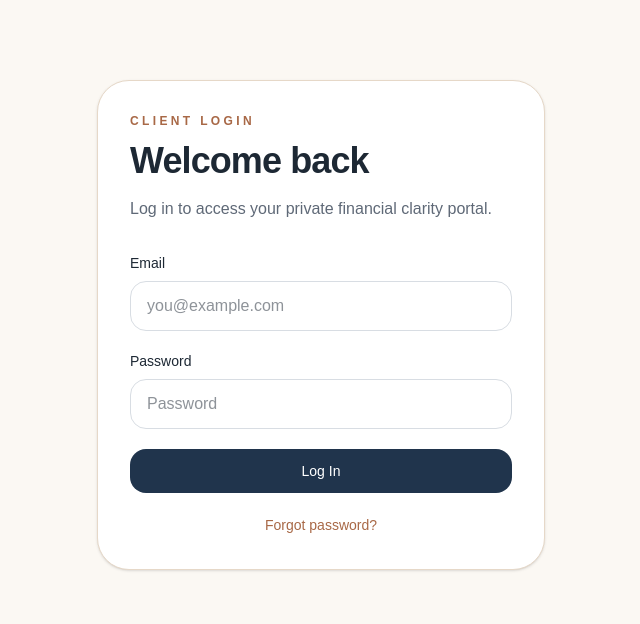
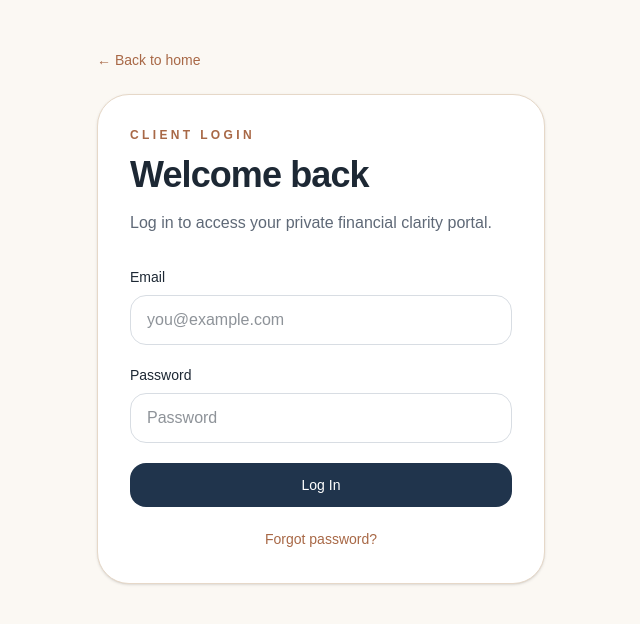
Before and after one commit to samuelhenig/henig-financial, a Next.js app: page /login in a window 1280 px wide. Shown: the top 624 px of the page, without its empty margins (319-959 px from the left). Built offline with nearby package versions, Linux system fonts and the light colour scheme; no server answers.

Commit message:
Update page.js

```diff
--- a/src/app/login/page.js
+++ b/src/app/login/page.js
@@ -1,5 +1,6 @@
 "use client";
 
+import Link from "next/link";
 import { useState } from "react";
 import { supabase } from "../../lib/supabase";
 
@@ -7,19 +8,30 @@ export default function LoginPage() {
   const [email, setEmail] = useState("");
   const [password, setPassword] = useState("");
 
+  function isValidEmail(value) {
+    return /^[^\s@]+@[^\s@]+\.[^\s@]+$/.test(value);
+  }
+
   async function loginUser() {
-    if (!email || !password) {
-      alert("Please enter your email and password.");
+    const cleanEmail = email.trim();
+
+    if (!cleanEmail || !password) {
+      alert("Please enter your full email and password.");
+      return;
+    }
+
+    if (!isValidEmail(cleanEmail)) {
+      alert("Please enter a valid email address.");
       return;
     }
 
     const { error } = await supabase.auth.signInWithPassword({
-      email,
+      email: cleanEmail,
       password,
     });
 
     if (error) {
-      alert(error.message);
+      alert("Login failed: " + error.message);
       return;
     }
 
@@ -27,17 +39,24 @@ export default function LoginPage() {
   }
 
   async function resetPassword() {
-    if (!email) {
-      alert("Please enter your email first, then click Forgot password.");
+    const cleanEmail = email.trim();
+
+    if (!cleanEmail) {
+      alert("Please enter your full email first.");
       return;
     }
 
-    const { error } = await supabase.auth.resetPasswordForEmail(email, {
+    if (!isValidEmail(cleanEmail)) {
+      alert("Please enter a valid email address.");
+      return;
+    }
+
+    const { error } = await supabase.auth.resetPasswordForEmail(cleanEmail, {
       redirectTo: "https://www.henigfinancial.com/login",
     });
 
     if (error) {
-      alert(error.message);
+      alert("Reset failed: " + error.message);
       return;
     }
 
@@ -45,8 +64,16 @@ export default function LoginPage() {
   }
 
   return (
-    <main className="min-h-screen bg-[#FBF8F3] px-6 py-20 text-[#1D2834]">
-      <div className="mx-auto max-w-md rounded-[2rem] border border-[#E6D8C8] bg-white p-8 shadow-sm">
+    <main className="min-h-screen bg-[#FBF8F3] px-6 py-12 text-[#1D2834]">
+      <div className="mx-auto max-w-md">
+        <Link
+          href="/"
+          className="mb-6 inline-block text-sm font-medium text-[#A86846] hover:underline"
+        >
+          ← Back to home
+        </Link>
+
+        <div className="rounded-[2rem] border border-[#E6D8C8] bg-white p-8 shadow-sm">
           <div className="mb-3 text-xs font-semibold uppercase tracking-[0.28em] text-[#A86846]">
             Client Login
           </div>
@@ -105,6 +132,7 @@ export default function LoginPage() {
             </button>
           </div>
         </div>
+      </div>
     </main>
   );
 }
```
Lines whose indentation alone changed are shown as unchanged.
